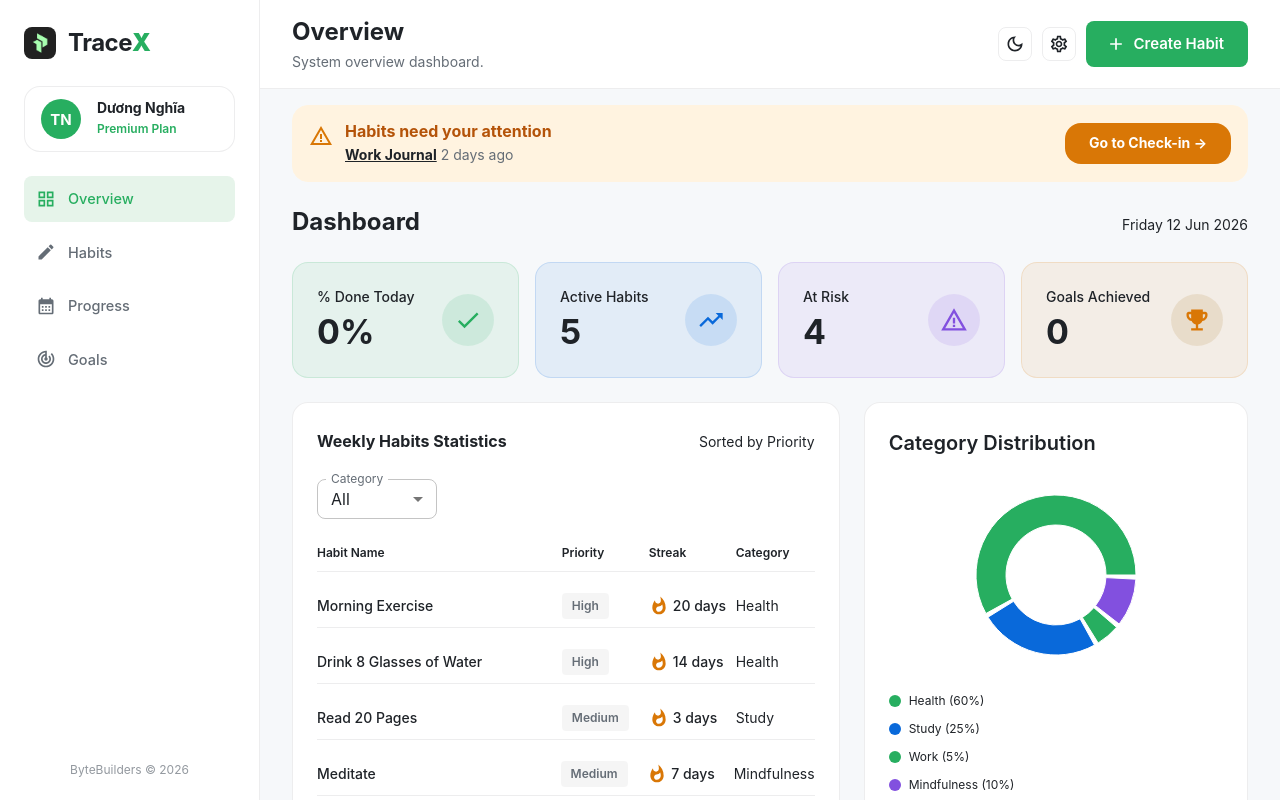
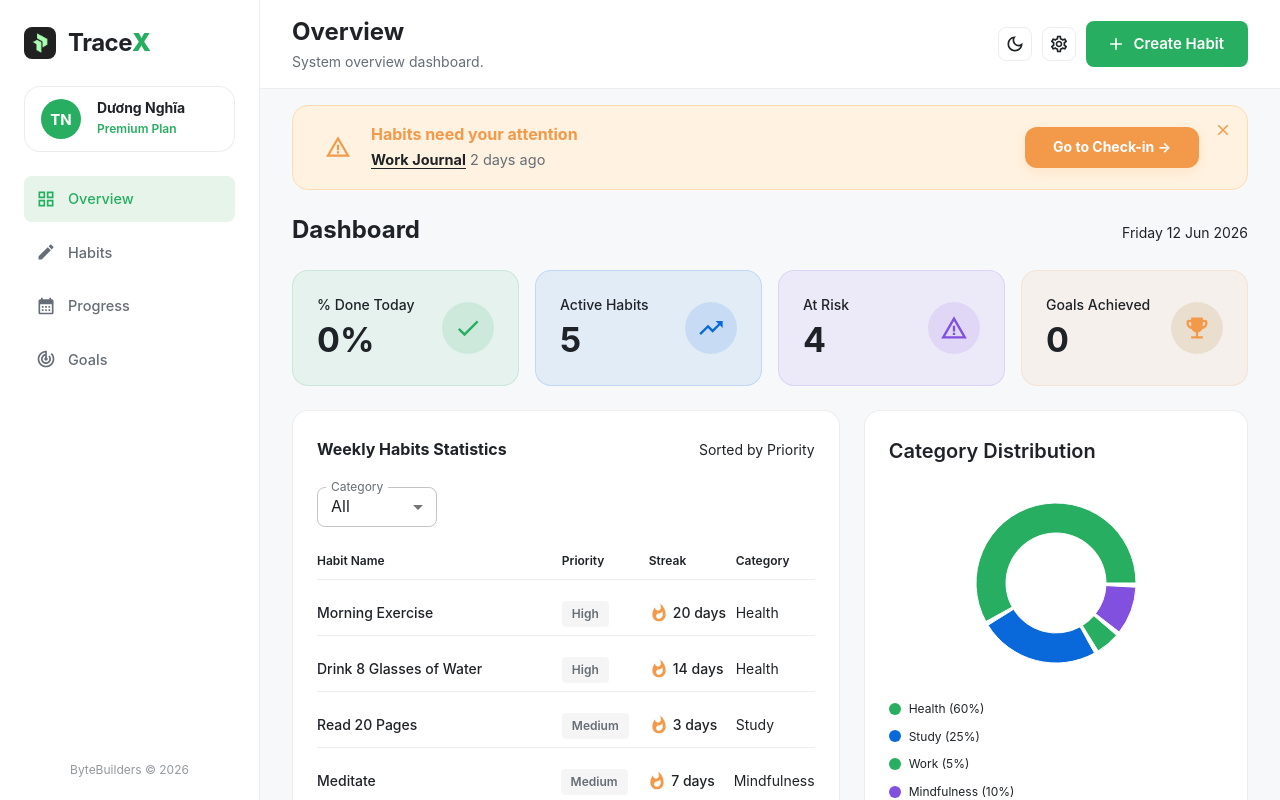
Before and after one commit to NghiaDPTWorkk/habit-hub, a React (Vite) app in the folder fe/: page / in a window 1280 px wide. Built offline with nearby package versions, Linux system fonts and the light colour scheme.

Commit message:
fix(ui): HH-98 - add close action and update vibrant orange warning theme

```diff
--- a/fe/src/components/layouts/AttentionBanner.tsx
+++ b/fe/src/components/layouts/AttentionBanner.tsx
@@ -1,6 +1,6 @@
 import React from 'react'
 import { useNavigate } from 'react-router-dom'
-import { Box, Typography, Button } from '@/components/ui'
+import { Box, Typography, Button, IconButton } from '@/components/ui'
 import { Icons } from '@/components/ui/icons'
 import { useBoundStore } from '@/store'
 import { isScheduledForDate } from '@/features/habits/services/ScheduleService'
@@ -10,11 +10,15 @@ const BANNER_TITLE = 'Habits need your attention'
 const BTN_GO_TO_CHECKIN = 'Go to Check-in →'
 const CHECKINS_ROUTE = '/checkins'
 const STATUS_ACTIVE = 'Active'
+const BTN_SHADOW = '0 4px 12px rgba(242, 153, 74, 0.15)'
+const BTN_HOVER_SHADOW = '0 6px 16px rgba(242, 153, 74, 0.25)'
+const CLOSE_BTN_HOVER_BG = 'rgba(242, 153, 74, 0.08)'
 
 export const AttentionBanner: React.FC = () => {
   const navigate = useNavigate()
   const habits = useBoundStore((state) => state.habits)
   const checkins = useBoundStore((state) => state.checkins)
+  const [dismissedHabitKey, setDismissedHabitKey] = React.useState<string | null>(null)
 
   const neglectedHabitInfo = (() => {
     const today = new Date()
@@ -44,45 +48,57 @@ export const AttentionBanner: React.FC = () => {
     return null
   })()
 
-  if (!neglectedHabitInfo) return null
+  const currentKey = neglectedHabitInfo
+    ? `${neglectedHabitInfo.dateStr}_${neglectedHabitInfo.habit.id}`
+    : null
+
+  if (!neglectedHabitInfo || (currentKey && dismissedHabitKey === currentKey)) return null
 
   const daysAgoText = ` ${neglectedHabitInfo.daysAgo} days ago`
 
   const handleGoToCheckin = () => {
-    navigate(CHECKINS_ROUTE, { state: { date: neglectedHabitInfo.dateStr } })
+    navigate(`${CHECKINS_ROUTE}?date=${neglectedHabitInfo.dateStr}`)
+  }
+
+  const handleDismiss = () => {
+    if (currentKey) {
+      setDismissedHabitKey(currentKey)
+    }
   }
 
   return (
     <Box
       sx={{
+        position: 'relative',
         display: 'flex',
         flexDirection: { xs: 'column', sm: 'row' },
         alignItems: { xs: 'flex-start', sm: 'center' },
         justifyContent: 'space-between',
-        p: 2,
+        py: 2.25,
+        px: 4,
+        pr: { xs: 4, sm: 6 }, // Extra right padding for close button
         mb: 3,
         bgcolor: 'warning.light',
         borderRadius: 2,
         border: '1px solid',
-        borderColor: 'warning.light',
-        gap: 2,
+        borderColor: 'warning.border',
+        gap: 3,
       }}
     >
-      <Box sx={{ display: 'flex', alignItems: 'flex-start', gap: 1.5 }}>
+      <Box sx={{ display: 'flex', alignItems: 'center', gap: 2.5 }}>
         <Icons.WarningAmber
           sx={{
             color: 'warning.main',
-            fontSize: pxToRem(24),
-            mt: 0.25,
+            fontSize: pxToRem(26),
           }}
         />
         <Box>
           <Typography
-            variant="body1"
             sx={{
               fontWeight: 700,
-              color: 'warning.dark',
-              lineHeight: 1.2,
+              color: 'warning.main',
+              fontSize: pxToRem(16),
+              lineHeight: 1.3,
               mb: 0.5,
             }}
           >
@@ -90,19 +106,21 @@ export const AttentionBanner: React.FC = () => {
           </Typography>
           <Box sx={{ display: 'flex', alignItems: 'center', gap: 0.5, flexWrap: 'wrap' }}>
             <Typography
-              variant="body2"
               sx={{
                 fontWeight: 700,
                 color: 'text.primary',
+                fontSize: pxToRem(14.5),
                 textDecoration: 'underline',
+                textDecorationColor: 'text.primary',
+                textUnderlineOffset: 3,
               }}
             >
               {neglectedHabitInfo.habit.name}
             </Typography>
             <Typography
-              variant="body2"
               sx={{
                 color: 'text.secondary',
+                fontSize: pxToRem(14.5),
               }}
             >
               {daysAgoText}
@@ -112,23 +130,43 @@ export const AttentionBanner: React.FC = () => {
       </Box>
       <Button
         variant="contained"
-        color="warning"
         onClick={handleGoToCheckin}
         sx={{
           bgcolor: 'warning.main',
           color: 'warning.contrastText',
           fontWeight: 700,
-          borderRadius: 2,
-          px: 3,
+          borderRadius: 1.5,
+          px: 3.5,
           py: 1,
+          boxShadow: BTN_SHADOW,
+          textTransform: 'none',
+          fontSize: pxToRem(14),
           '&:hover': {
             bgcolor: 'warning.dark',
+            boxShadow: BTN_HOVER_SHADOW,
           },
           alignSelf: { xs: 'stretch', sm: 'auto' },
         }}
       >
         {BTN_GO_TO_CHECKIN}
       </Button>
+
+      {/* Dismiss Button */}
+      <IconButton
+        onClick={handleDismiss}
+        size="small"
+        sx={{
+          position: 'absolute',
+          top: pxToRem(10),
+          right: pxToRem(10),
+          color: 'warning.main',
+          '&:hover': {
+            bgcolor: CLOSE_BTN_HOVER_BG,
+          },
+        }}
+      >
+        <Icons.Close sx={{ fontSize: pxToRem(18) }} />
+      </IconButton>
     </Box>
   )
 }
--- a/fe/src/theme/index.ts
+++ b/fe/src/theme/index.ts
@@ -3,6 +3,12 @@ import { createTheme } from '@mui/material/styles'
 declare module '@mui/material/styles' {
   interface TypeBackground {
     dark: string
+  }
+  interface SimplePaletteColorOptions {
+    border?: string
+  }
+  interface PaletteColor {
+    border?: string
   }
 }
 
@@ -29,10 +35,11 @@ export const getTheme = (mode: 'light' | 'dark') =>
         contrastText: '#ffffff',
       },
       warning: {
-        main: mode === 'light' ? '#d97706' : '#f59e0b',
-        light: mode === 'light' ? '#fff3e0' : 'rgba(245, 158, 11, 0.15)',
-        dark: mode === 'light' ? '#b45309' : '#d97706',
+        main: mode === 'light' ? '#f2994a' : '#ffb04f',
+        light: mode === 'light' ? '#fff2e0' : 'rgba(242, 153, 74, 0.15)',
+        dark: mode === 'light' ? '#e0822f' : '#f2994a',
         contrastText: '#ffffff',
+        border: mode === 'light' ? '#ffdbb3' : 'rgba(242, 153, 74, 0.25)',
       },
       success: {
         main: mode === 'light' ? '#27ae60' : '#34d399',
```
